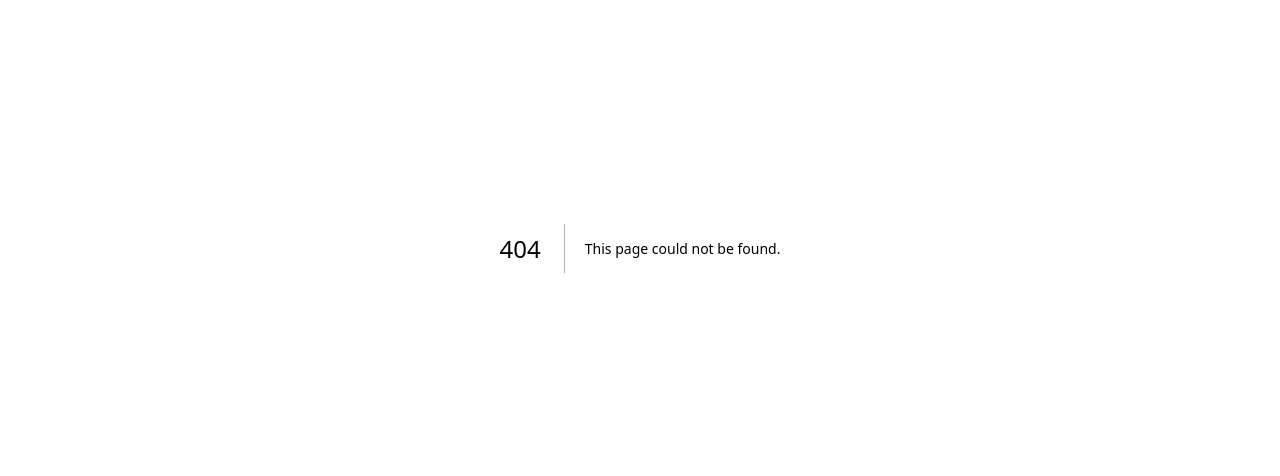
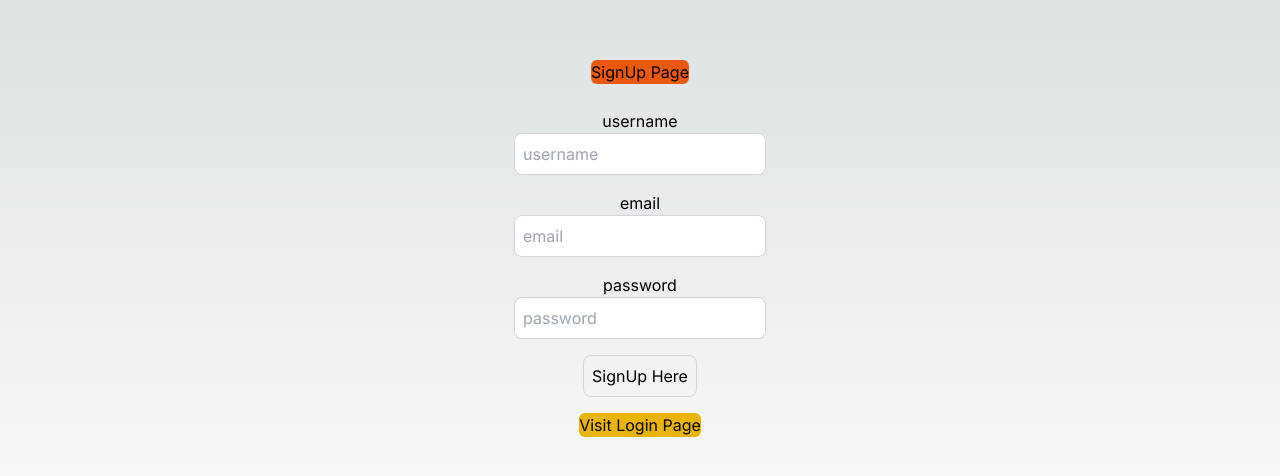
Before and after one commit to AshutoshDas108/Nextjs_auth, a Next.js app: page /signup in a window 1280 px wide. Before the commit this address had no page. Shown: the part 152-628 px from the top of the page. Built offline with nearby package versions, Linux system fonts and the light colour scheme.

Commit message:
basic frontend

```diff
--- /dev/null
+++ b/src/app/login/page.tsx
@@ -0,0 +1,72 @@
+"use client"
+
+import Link from "next/link"
+import React, {useState} from "react"
+import { useRouter } from "next/navigation"
+import { Axios } from "axios"
+import { Toast } from "react-hot-toast"
+
+export default function LogInPage(){
+
+   const [user, setUser] = useState({
+    email: "",
+    password: "",
+   })
+
+   const onLogIn = () => {
+
+   }
+
+    return (
+       <>
+
+        <div className="flex flex-col items-center justify-center min-h-screen py-2">
+        {/* <h1>{loading ? "Processing" : "Signup"}</h1> */}
+        <h1 className="text-xl text-center text-black bg-orange-600 rounded-md">
+            Login Page</h1>
+
+        <hr />
+        <br />
+
+        <label htmlFor="email" >email</label>
+        <input
+        className="p-2 border border-gray-300 rounded-lg mb-4 focus:outline-none
+        focus:border-gray-600 text-black"
+
+            id="email"
+            type="text"
+            value={user.email}
+            onChange={(e) => setUser({...user, email: e.target.value})}
+            placeholder="email"
+        />
+
+
+        <label htmlFor="password">password</label>
+        <input
+        className="p-2 border border-gray-300 rounded-lg mb-4 focus:outline-none
+        focus:border-gray-600 text-black"
+
+            id="password"
+            type="password"
+            value={user.password}
+            onChange={(e) => setUser({...user, password: e.target.value})}
+            placeholder="password"
+        />
+
+
+            <button
+            onClick={onLogIn}
+            className="p-2 border border-gray-300 rounded-lg mb-4 focus:outline-none
+            focus:border-gray-600">Login
+            </button>
+
+            <div className="text-black bg-yellow-500 rounded-md">
+              <Link href="/signup">Visit SignUp Page</Link>
+            </div>
+
+
+        </div>
+
+       </>
+    )
+}
--- /dev/null
+++ b/src/app/profile/[id]/page.tsx
@@ -0,0 +1,12 @@
+export default function UserProfile({params} : any){
+    return (
+        <div className="flex flex-col items-center justify-center min-h-screen py-2">
+            <h1 className="text-center text-black bg-orange-600 rounded-md">
+                Profile Page</h1>
+                <hr/>
+                <br/>
+                <span className=" p-2 ml-2 rounded-md bg-pink-600 text-black ">
+                    {params.id}</span>
+                </div>
+    )
+}
--- /dev/null
+++ b/src/app/profile/page.tsx
@@ -0,0 +1,8 @@
+export default function Profile(){
+    return (
+        <div className="flex flex-col items-center justify-center min-h-screen py-2">
+            <h1 className="text-center text-black bg-orange-600 rounded-md">
+                Profile Page</h1>
+                </div>
+    )
+}
--- /dev/null
+++ b/src/app/signup/page.tsx
@@ -0,0 +1,85 @@
+"use client"
+
+import Link from "next/link"
+import React, {useState} from "react"
+import { useRouter } from "next/navigation"
+import { Axios } from "axios"
+import { Toast } from "react-hot-toast"
+
+export default function SignUpPage(){
+
+   const [user, setUser] = useState({
+    email: "",
+    password: "",
+    username: ""
+   })
+
+   const onSignup = () => {
+
+   }
+
+    return (
+       <>
+
+        <div className="flex flex-col items-center justify-center min-h-screen py-2">
+        {/* <h1>{loading ? "Processing" : "Signup"}</h1> */}
+        <h1 className="text-center text-black bg-orange-600 rounded-md" >
+            SignUp Page</h1>
+
+        <hr />
+        <br/>
+
+        <label htmlFor="username">username</label>
+        <input
+        className="p-2 border border-gray-300 rounded-lg mb-4 focus:outline-none focus:border-gray-600 text-black"
+            id="username"
+            type="text"
+            value={user.username}
+            onChange={(e) => setUser({...user, username: e.target.value})}
+            placeholder="username"
+            />
+
+
+        <label htmlFor="email">email</label>
+        <input
+        className="p-2 border border-gray-300 rounded-lg mb-4 focus:outline-none
+        focus:border-gray-600 text-black"
+
+            id="email"
+            type="text"
+            value={user.email}
+            onChange={(e) => setUser({...user, email: e.target.value})}
+            placeholder="email"
+            />
+
+
+        <label htmlFor="password">password</label>
+        <input
+        className="p-2 border border-gray-300 rounded-lg mb-4 focus:outline-none
+        focus:border-gray-600 text-black"
+
+            id="password"
+            type="password"
+            value={user.password}
+            onChange={(e) => setUser({...user, password: e.target.value})}
+            placeholder="password"
+            />
+
+
+            <button
+            onClick={onSignup}
+            className="p-2 border border-gray-300 rounded-lg mb-4 focus:outline-none
+            focus:border-gray-600">SignUp Here
+            </button>
+
+
+            <div className="text-black bg-yellow-500 rounded-md">
+            <Link href="/login"> Visit Login Page </Link>
+            </div>
+
+
+        </div>
+
+       </>
+    )
+}
```
Also changed, not shown: src/app/api/user/login/route.ts (added), src/app/api/user/signup/route.ts (added), src/dbConfig/bdConfig.ts (added).
